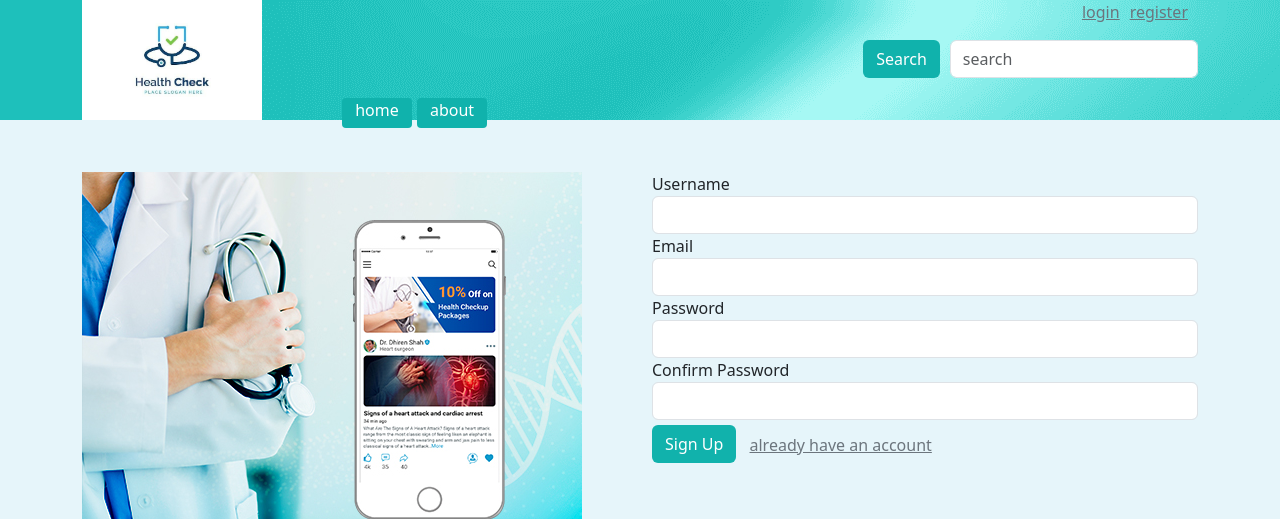
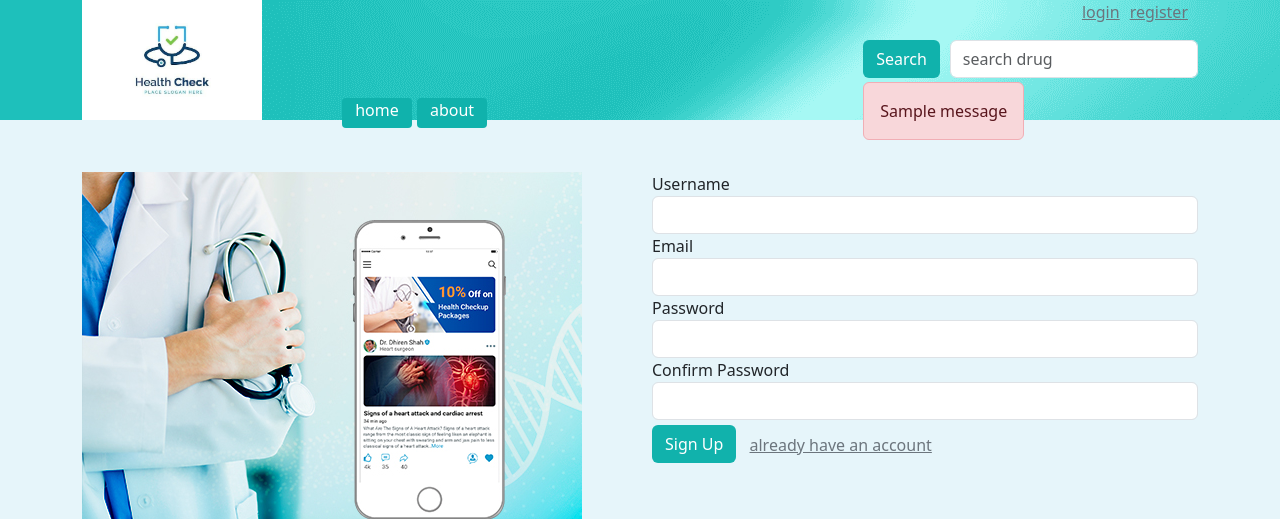
Before and after one commit to AhmedElSaeedTalat/health_check, a Flask app: page /user/reg in a window 1280 px wide. Shown: the top 519 px of the page. Run offline with Flask 3, Linux system fonts and the light colour scheme; one stand-in notice (Sample message) is shown; some libraries are stand-ins or nearby versions.

Commit message:
edit message when request can't be done

```diff
--- a/healthapp/static/style/main.css
+++ b/healthapp/static/style/main.css
@@ -26,6 +26,12 @@ nav .container form.search {
 	display: flex;
 	width: 100%;
 	margin-bottom: 10px;
+	position: relative;
+}
+.flashed_search {
+	position: absolute;
+	top: 42px;
+	z-index: 10;
 }
 nav .container .menu {
 	display: flex;
--- a/healthapp/templates/header.html
+++ b/healthapp/templates/header.html
@@ -34,8 +34,17 @@
 				{% endfor %}
 			</div>
 			{% else %}
-			{{ searchform.name(class="form-control", placeholder="search") }}
+			{{ searchform.name(class="form-control", placeholder="search drug") }}
 			{% endif %}
+			{% with messages = get_flashed_messages() %}
+			{% if messages %}
+			{% for message in messages %}
+			<p class='flashed_search alert alert-danger'>
+				{{ message }}
+			</p>
+			{% endfor %}
+			{% endif %}
+			{% endwith %}
 			</form>
 		</div>
 	</div>
```
Also changed, not shown: healthapp/views/drugsView.py (+12 -4 lines).
